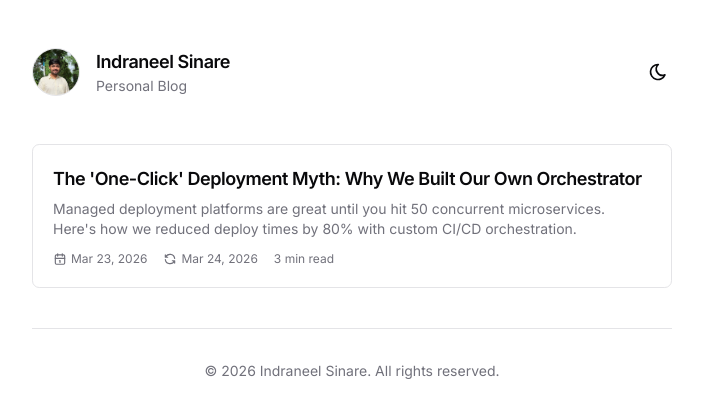
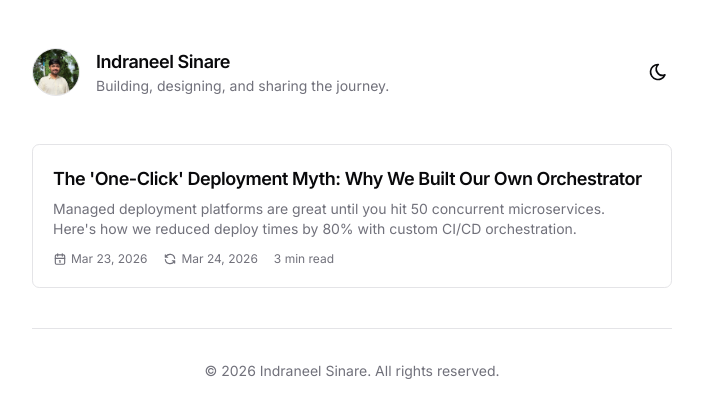
Before and after one commit to Slogllykop/Prose, a Next.js app: page / in a window 1280 px wide. Shown: the top 418 px of the page, without its empty margins (288-991 px from the left). Built offline with nearby package versions, Linux system fonts and the light colour scheme.

Commit message:
feat: improve blog header description
Update the user's header subtext to 'Building, designing, and sharing the journey.' for a more professional and descriptive feel.

```diff
--- a/src/app/page.tsx
+++ b/src/app/page.tsx
@@ -39,7 +39,7 @@ export default function Home() {
                             {AUTHOR_NAME}
                         </h1>
                         <p className="text-muted-foreground text-sm">
-                            Personal Blog
+                            Building, designing, and sharing the journey.
                         </p>
                     </div>
                 </Link>
```
